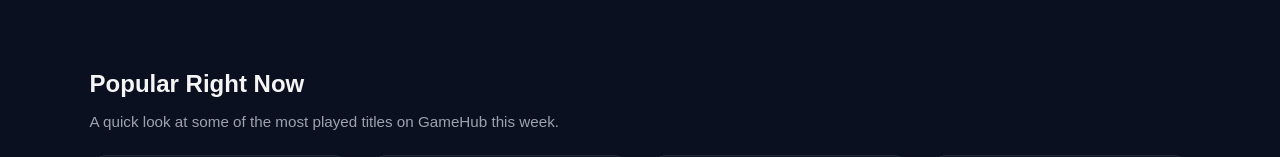
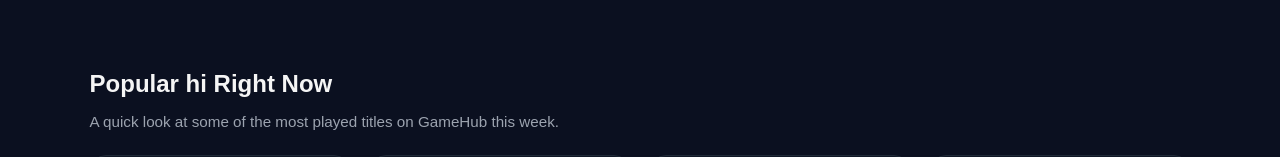
Before and after one commit to rajshekar1206/website.html, a plain HTML site: page index.html in a window 1280 px wide. Shown: the part 416-573 px from the top of the page. Drawn offline with Linux system fonts and the light colour scheme.

Commit message:
new commit

```diff
--- a/index.html
+++ b/index.html
@@ -280,7 +280,7 @@
 
   <!-- Popular Games Section -->
   <section class="section" id="popular">
-    <h2 class="section-title">Popular Right Now</h2>
+    <h2 class="section-title">Popular hi Right Now</h2>
     <p class="section-subtitle">
       A quick look at some of the most played titles on GameHub this week.
     </p>
```
